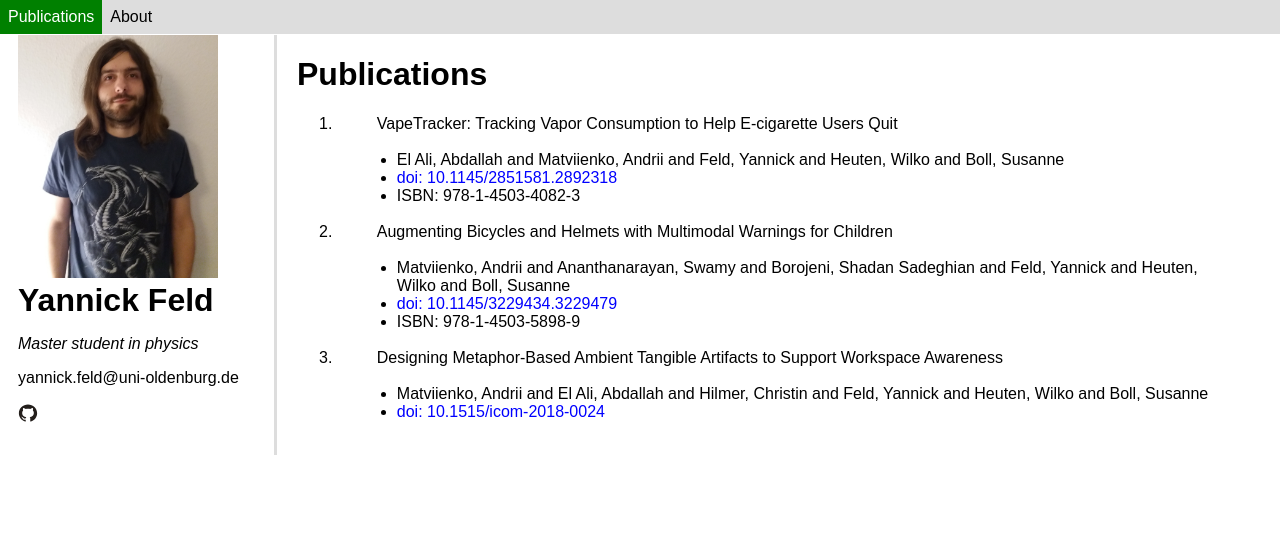
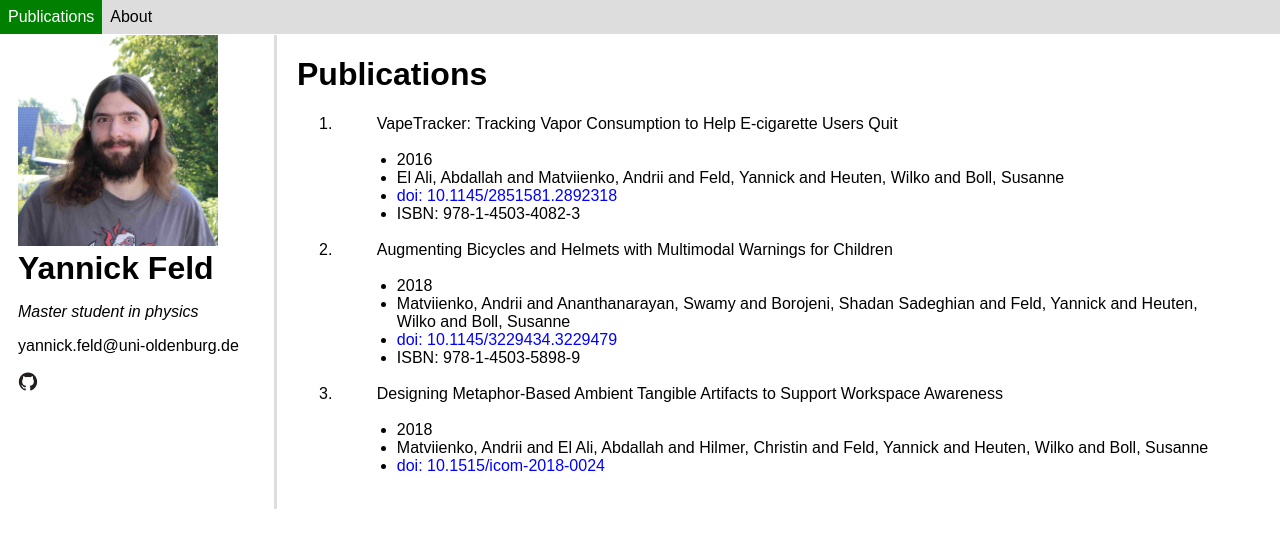
Before and after one commit to Pardoxa/Homepage, a Jekyll site: the page built from index.html, in a window 1280 px wide. Shown: the top 548 px of the page. Built offline with Jekyll 4.4.1, drawn with Linux system fonts in a browser that asks for light colours.

Commit message:
Changing picture and years

```diff
--- a/_config.yml
+++ b/_config.yml
@@ -1,4 +1,5 @@
 name: Yannick Feld, Homepage
+title: Yannick Feld, Homepage
 markdown : kramdown
 sass:
     style: compressed
--- a/_data/HiWi-paper.yml
+++ b/_data/HiWi-paper.yml
@@ -37,3 +37,4 @@
   author: "Matviienko, Andrii and El Ali, Abdallah and Hilmer, Christin and Feld, Yannick and Heuten, Wilko and Boll, Susanne"
   title: "Designing Metaphor-Based Ambient Tangible Artifacts to Support Workspace Awareness"
   doi: 10.1515/icom-2018-0024
+  year: 2018
--- a/_includes/publications.html
+++ b/_includes/publications.html
@@ -5,6 +5,7 @@
     <ul class="circ">
       <li style="float: none;">  {{ item.title }}  </li>
       <br />
+      {% if item.year %} <li class="circ">{{ item.year }}</li> {% endif %}
       <li class="circ">{{ item.author }}</li>
       <li class="circ"><a class="blue" href="https://doi.org/{{ item.doi }}">doi: {{ item.doi }}</a></li>
       {% if item.isbn %} <li class="circ">ISBN: {{ item.isbn }}</li> {% endif %}
```
Also changed, not shown: assets/images/I.jpg.
